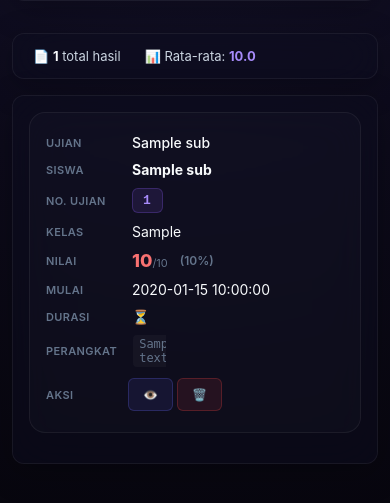
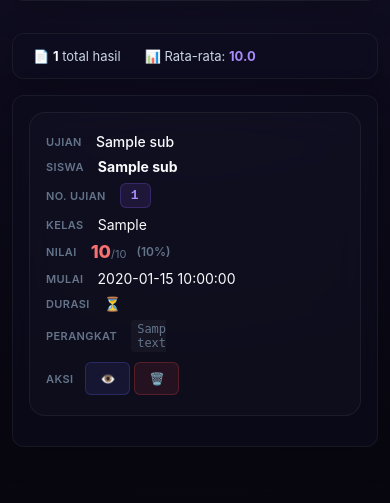
Before and after one commit to amnahwaida/EXAMVAN, a Flask app: template server/templates/submissions.html in a window 390 px wide. Shown: the part 242-745 px from the top of the page. Run offline with Flask 3, Linux system fonts and the light colour scheme; the template is opened without the code that fills it: most values are stand-ins (such as "Sample title", 1, 10 or a date in 2020).

Commit message:
fix: hapus flex-wrap dan min-width biar label+value 1 baris

```diff
--- a/server/static/css/admin-responsive.css
+++ b/server/static/css/admin-responsive.css
@@ -146,8 +146,8 @@
     #submissionsTable td {
         display: flex;
         align-items: center;
-        gap: 8px;
-        padding: 5px 0;
+        gap: 6px;
+        padding: 4px 0;
         border-bottom: none;
         font-size: 14px;
         width: 100%;
@@ -159,7 +159,7 @@
         font-weight: 600;
         color: var(--text-muted);
         flex-shrink: 0;
-        min-width: 70px;
+        min-width: 0;
     }
     #submissionsTable td .score-bar-track {
         display: none !important;
```
